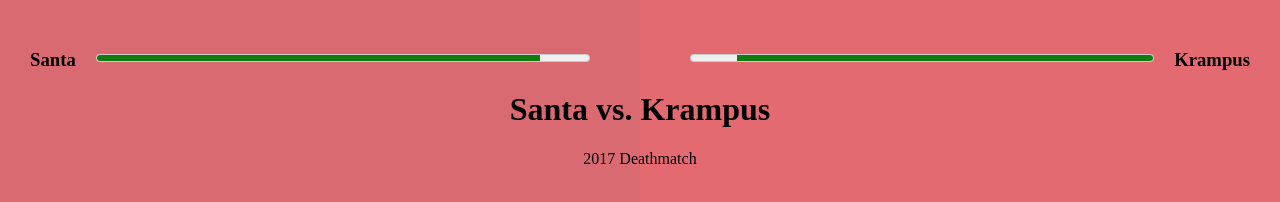
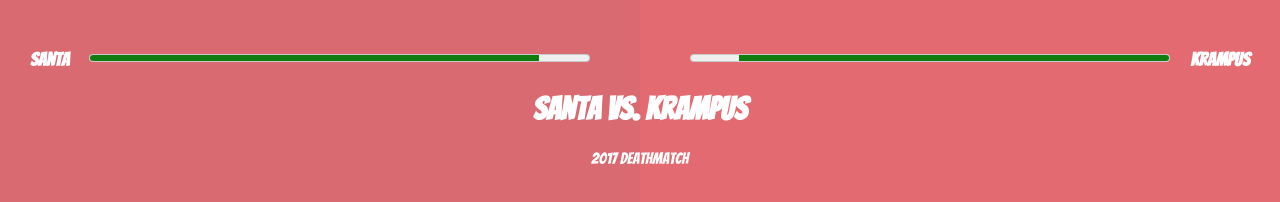
Before and after one commit to thathurtabit/santa-vs-krampus, a website: page index.html in a window 1280 px wide. Drawn offline with Linux system fonts and the light colour scheme.

Commit message:
Feat: Google font added

```diff
--- a/index.html
+++ b/index.html
@@ -5,6 +5,7 @@
 	<title>Document</title>
 	<link rel="stylesheet" href="css/normalize.css" />
 	<link rel="stylesheet" href="css/index.css" />
+	<link href="https://fonts.googleapis.com/css?family=Bangers" rel="stylesheet">
 </head>
 <body>
 
--- a/sass/index.scss
+++ b/sass/index.scss
@@ -1,8 +1,11 @@
 $baseTransitionTime:	0.5s;
 $red: 					#d96a71;
 $red2: 					adjust-color($red, 10%);
+$white:					#fff;
 
 .stage {
+	color: $white;
+	font-family: 'Bangers';
 	height: 100vh;
 	overflow: hidden;
 	position: relative;
```
Also changed, not shown: css/index.css.
